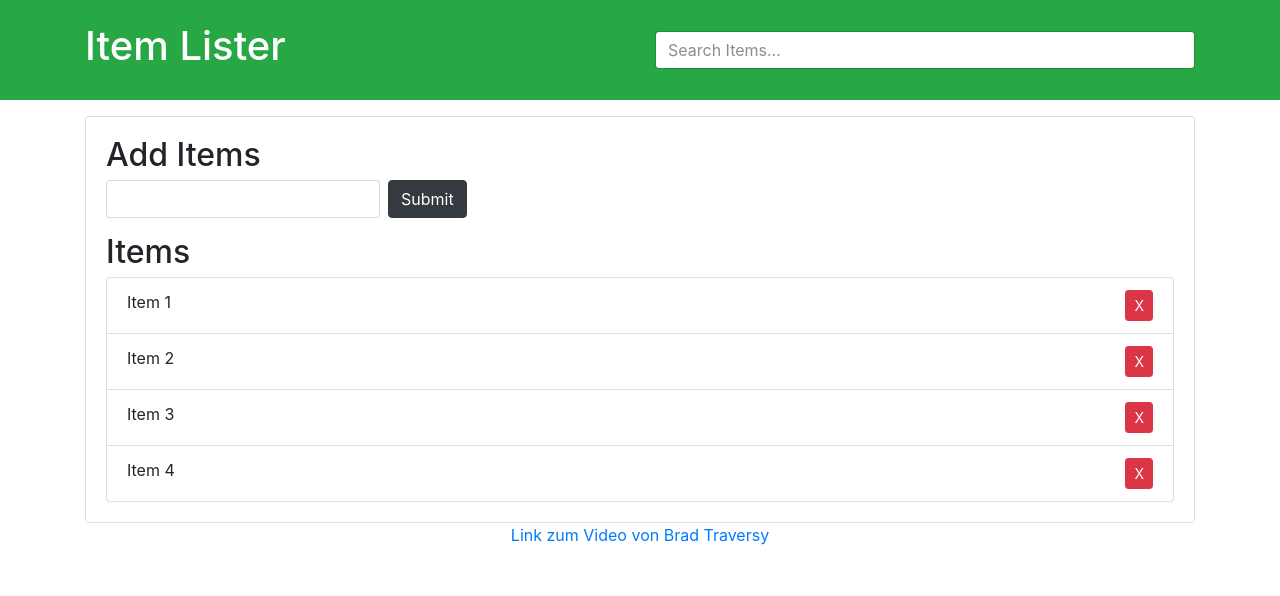
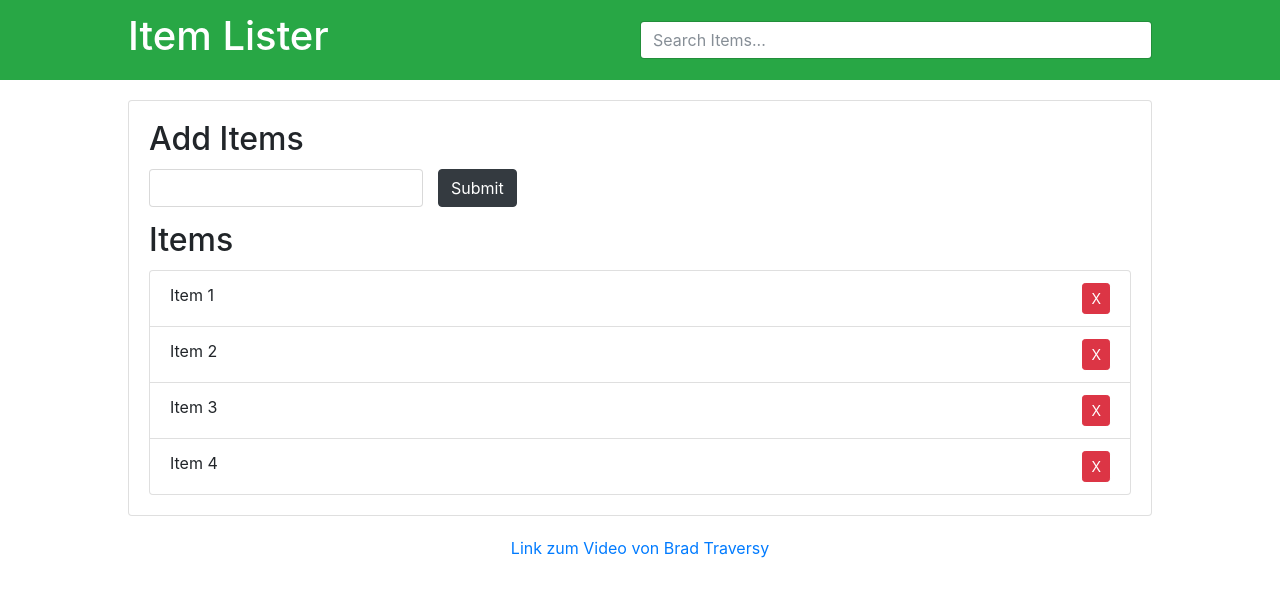
Before and after one commit to Martin-04/dom-project, a plain HTML site: page index.html in a window 1280 px wide. Drawn offline with nearby package versions, Linux system fonts and the light colour scheme.

Commit message:
recreated layout with grid / without bootstrap

```diff
--- a/index.html
+++ b/index.html
@@ -8,30 +8,24 @@
       rel="stylesheet"
       href="https://maxcdn.bootstrapcdn.com/bootstrap/4.0.0-beta/css/bootstrap.min.css"
     />
+    <link rel="stylesheet" href="style.css" />
   </head>
   <body>
-    <header id="main-header" class="bg-success text-white p-4 mb-3">
-      <div class="container">
-        <div class="row">
-          <div class="col-md-6">
+    <header id="main-header" class="bg-success text-white">
       <h1 id="header-title">Item Lister</h1>
-          </div>
-          <div class="col-md-6 align-self-center">
+
       <input
         type="text"
         class="form-control"
         id="filter"
         placeholder="Search Items..."
       />
-          </div>
-        </div>
-      </div>
     </header>
-    <div class="container">
+
     <div id="main" class="card card-body">
       <h2 class="title">Add Items</h2>
-        <form id="addForm" class="form-inline mb-3">
-          <input type="text" class="form-control mr-2" id="item" />
+      <form id="addForm" class="form-inline">
+        <input type="text" class="form-control" id="item" />
         <input type="submit" class="btn btn-dark" value="Submit" />
       </form>
       <h2 class="title">Items</h2>
@@ -54,9 +48,8 @@
         </li>
       </ul>
     </div>
-    </div>
 
-    <p style="text-align: center;">
+    <p id="video-link">
       <a href="https://youtu.be/i37KVt_IcXw"
         >Link zum Video von Brad Traversy</a
       >
--- /dev/null
+++ b/style.css
@@ -0,0 +1,33 @@
+body {
+  display: grid;
+  grid-template-columns: 10vw 80vw 10vw;
+  grid-template-rows: 10vh auto auto;
+  grid-row-gap: 20px;
+}
+
+#main-header {
+  grid-column: span 3;
+  display: grid;
+  grid-template-columns: 40vw 40vw;
+  justify-content: center;
+  align-items: center;
+}
+
+#main {
+  grid-area: 2 / 2;
+  display: grid;
+  grid-row-gap: 5px;
+}
+
+#video-link {
+  grid-area: 3/2;
+  text-align: center;
+}
+
+#item {
+  margin-right: 15px;
+}
+
+#addForm {
+  margin-bottom: 10px;
+}
```
Also changed, not shown: 1 other file. Lines whose indentation alone changed are shown as unchanged.
